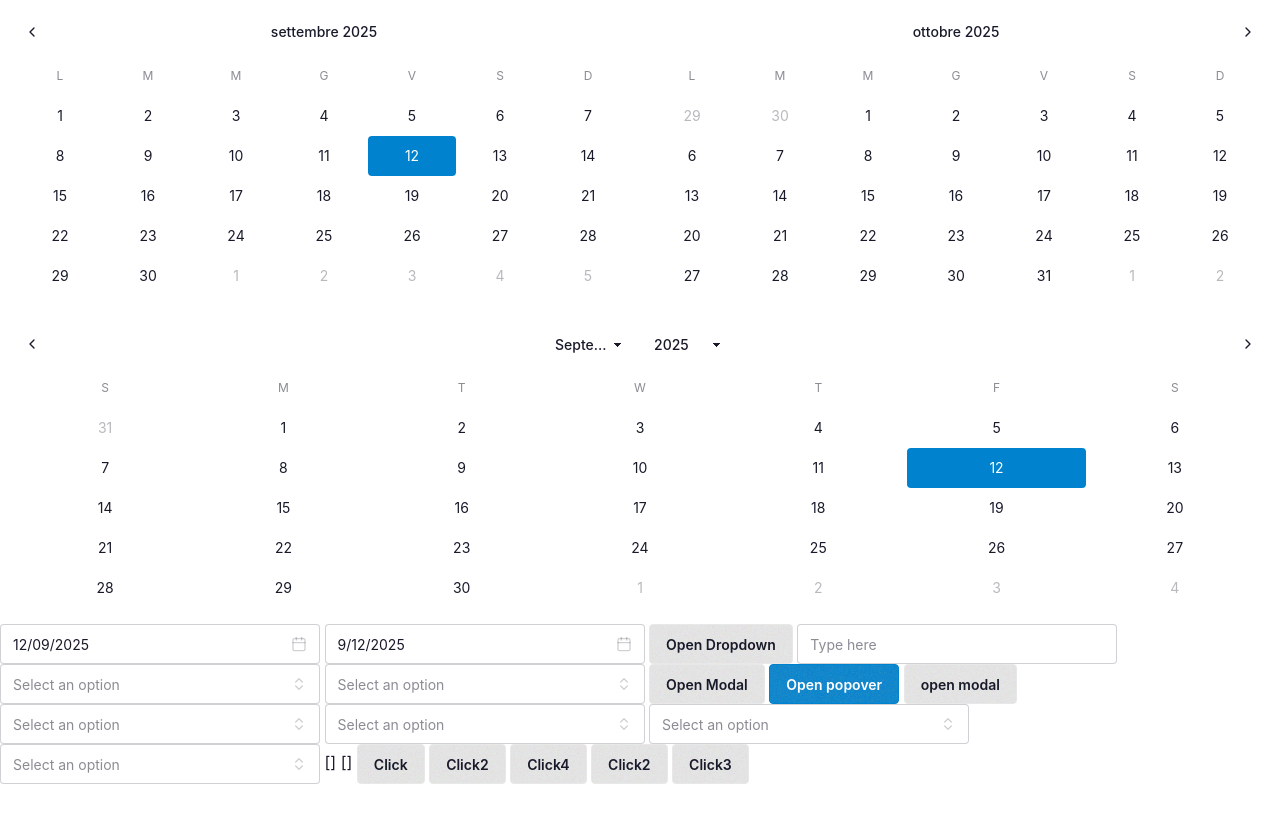
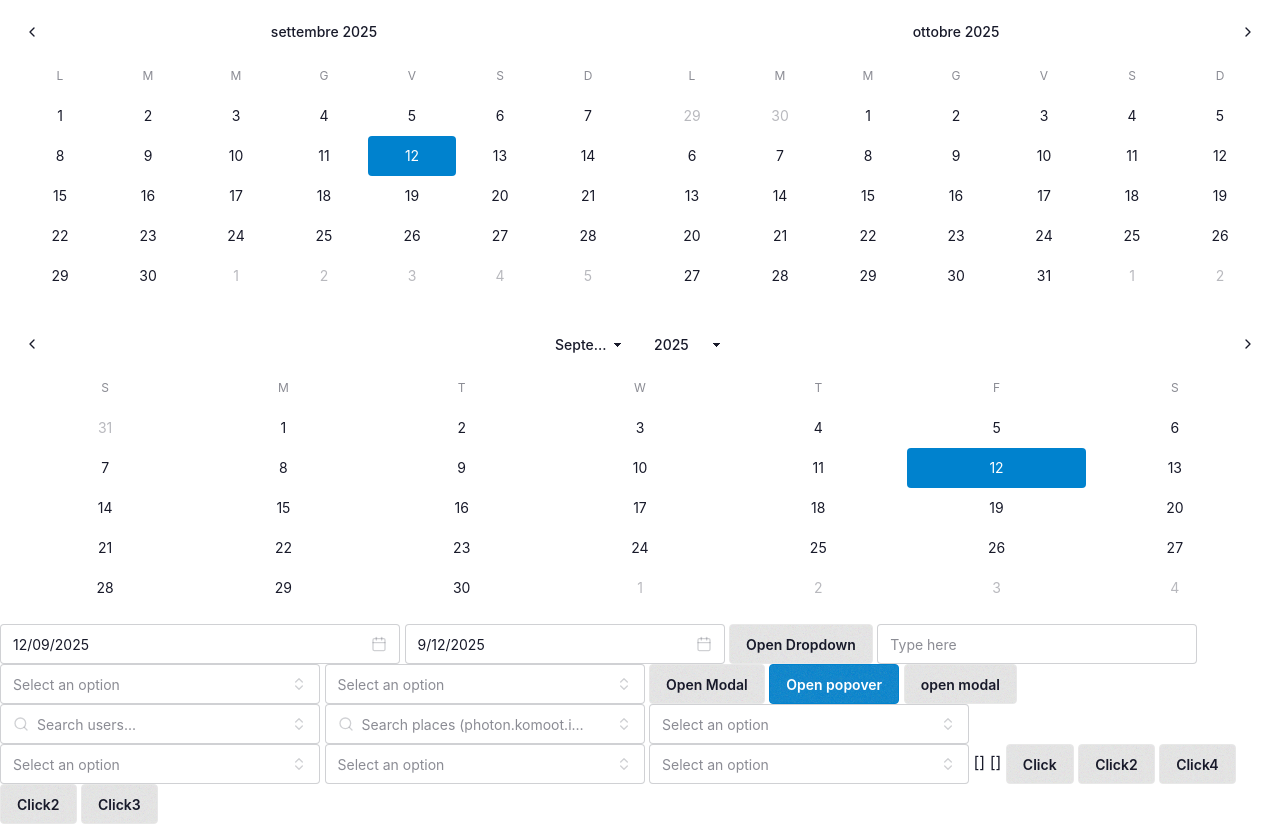
Before and after one commit to Damix48/svelte-daisy, a SvelteKit app: page / in a window 1280 px wide. Before the commit the page ends 800 px from the top, so only its background shows below. Built offline with nearby package versions, Linux system fonts and the light colour scheme.

Commit message:
feat: autocomplete

```diff
--- /dev/null
+++ b/src/lib/components/ui/autocomplete/Autocomplete.svelte
@@ -0,0 +1,210 @@
+<script lang="ts" generics="TItem">
+import { ChevronsUpDown, LoaderCircle, Search, X } from "@lucide/svelte";
+import type { HTMLInputAttributes } from "svelte/elements";
+import { Dropdown } from "../dropdown";
+import type { Snippet } from "svelte";
+
+let {
+  items = [],
+  search,
+  value = $bindable(undefined),
+  itemToString = (item: TItem) => (item == null ? "" : String(item)),
+  itemToId = (item: TItem) => (item == null ? "" : String(item)),
+  itemTemplate,
+  placeholder = "Search...",
+  minSearchLength,
+  disabled = false,
+  class: className = "",
+  ...restProps
+}: {
+  items?: TItem[];
+  search?: (query: string) => Promise<TItem[]>;
+  value?: string;
+  onValueChange?: (value: string) => void;
+  itemToString?: (item: TItem) => string;
+  itemToId?: (item: TItem) => string | number;
+  itemTemplate?: Snippet<[TItem]>;
+  placeholder?: string;
+  minSearchLength?: number;
+} & Omit<HTMLInputAttributes, "id" | "value" | "type"> = $props();
+
+const id = $props.id();
+const listboxId = `listbox-${id}`;
+
+const effectiveMinLength = $derived(minSearchLength ?? (search ? 1 : 0));
+
+let open = $state(false);
+let loading = $state(false);
+let results: TItem[] = $state([]);
+let highlightedIndex = $state(-1);
+let inputEl: HTMLInputElement | undefined = $state(undefined);
+let listboxEl: HTMLUListElement | undefined = $state(undefined);
+let itemElements: HTMLLIElement[] = $state([]);
+let isFocused = $state(false);
+let internalChange = $state(false);
+
+function fillValue(item: TItem) {
+  internalChange = true;
+  value = itemToString(item);
+  open = false;
+  highlightedIndex = -1;
+}
+
+function clearValue() {
+  internalChange = true;
+  value = undefined;
+  open = false;
+  highlightedIndex = -1;
+}
+
+async function handleKeyDown(e: KeyboardEvent) {
+  open = true;
+
+  const length = Array.isArray(filteredItems) ? filteredItems.length : await filteredItems.then((res) => res.length).catch(() => 0);
+
+  switch (e.key) {
+    case "ArrowDown": {
+      e.preventDefault();
+      if (length > 0) {
+        highlightedIndex = (highlightedIndex + 1) % length;
+      }
+      break;
+    }
+    case "ArrowUp": {
+      e.preventDefault();
+      if (length > 0) {
+        highlightedIndex = (Math.max(highlightedIndex, 0) - 1 + length) % length;
+      }
+      break;
+    }
+    case "Enter": {
+      if (highlightedIndex >= 0 && highlightedIndex < length) {
+        e.preventDefault();
+        fillValue(Array.isArray(filteredItems) ? filteredItems[highlightedIndex] : await filteredItems.then((res) => res[highlightedIndex]));
+      }
+      break;
+    }
+    case "Escape": {
+      open = false;
+      break;
+    }
+  }
+
+  itemElements[highlightedIndex]?.scrollIntoView({
+    block: "nearest",
+    behavior: "smooth"
+  });
+}
+
+function handleFocus(event: FocusEvent & { currentTarget: EventTarget & HTMLInputElement }) {
+  open = true;
+}
+
+function handleBlur(event: FocusEvent) {
+  if (event.relatedTarget === null) {
+    open = false;
+  }
+}
+
+const filteredItems = $derived.by(() => {
+  if (!value) return Promise.resolve(items);
+
+  if (!search) {
+    const lowerTerm = value.trim().toLowerCase();
+
+    return Promise.resolve(items.filter((item) => itemToString(item).trim().toLowerCase().includes(lowerTerm)));
+  }
+
+  return search(value);
+});
+</script>
+
+<Dropdown.Root {...restProps} {id} bind:open>
+  <div class="input inline-flex items-center overflow-hidden anchor-[--popover] {className}">
+    <Search size={16} class="shrink-0 text-(--input-color)" />
+    <input
+      bind:this={inputEl}
+      type="text"
+      bind:value
+      {placeholder}
+      {disabled}
+      autocomplete="off"
+      class="min-w-0 truncate bg-transparent outline-none border-0 p-0 grow"
+      role="combobox"
+      aria-haspopup="listbox"
+      aria-expanded={open}
+      aria-controls={listboxId}
+      aria-autocomplete="list"
+      onkeydown={handleKeyDown}
+      onfocus={handleFocus}
+      onblur={handleBlur}
+    >
+    {#if loading}
+      <LoaderCircle size={16} class="shrink-0 animate-spin text-(--input-color)" />
+    {/if}
+    {#if value}
+      <button
+        type="button"
+        class="shrink-0 self-stretch flex items-center justify-end min-w-8 disabled:opacity-40 focus-visible:outline-0 touch-hitbox"
+        {disabled}
+        onclick={clearValue}
+      >
+        <X size={16} class="text-(--input-color)" />
+      </button>
+    {/if}
+    <button
+      type="button"
+      class="shrink-0 self-stretch flex items-center justify-end min-w-8 ps-1 disabled:opacity-40 focus-visible:outline-0 touch-hitbox"
+      {disabled}
+      popovertarget="popover-{id}"
+      onblur={handleBlur}
+    >
+      <ChevronsUpDown size={16} class="text-(--input-color)" />
+    </button>
+  </div>
+
+  <Dropdown.Content class="bg-base-100 border-base-content/20 rounded-field dropdown-auto-size max-sm:dropdown-sheet mt-1 border-(length:--border) shadow-sm" popover="manual">
+    <ul
+      bind:this={listboxEl}
+      class="menu max-h-96 w-full flex-nowrap overflow-y-auto overscroll-contain"
+      id={listboxId}
+      role="listbox"
+      onkeydown={(e) => {
+				inputEl?.focus();
+				handleKeyDown(e);
+			}}
+    >
+      {#await filteredItems}
+        <li class="menu-disabled">
+          <div class="min-h-16 flex items-center-safe justify-center-safe">
+            <span class="loading loading-spinner"></span>
+          </div>
+        </li>
+      {:then results}
+        {#if results.length === 0}
+          <li class="menu-disabled"><span>No results found.</span></li>
+        {:else}
+          {#each results as item, i (itemToId(item))}
+            <li bind:this={itemElements[i]} role="option" aria-selected={false} class="scroll-my-16">
+              <button
+                type="button"
+                class={["flex w-full min-w-0 items-center gap-2 overflow-hidden text-left", i === highlightedIndex && "menu-focus"]}
+                onclick={() => fillValue(item)}
+              >
+                {#if itemTemplate}
+                  <div class="min-w-0 flex-1 overflow-hidden">
+                    {@render itemTemplate(item)}
+                  </div>
+                {:else}
+                  <span class="min-w-0 w-full truncate">{itemToString(item)}</span>
+                {/if}
+              </button>
+            </li>
+          {/each}
+        {/if}
+      {:catch error}
+        <li class="menu-disabled"><span>Error loading results</span></li>
+      {/await}
+    </ul>
+  </Dropdown.Content>
+</Dropdown.Root>
--- /dev/null
+++ b/src/lib/components/ui/autocomplete/index.ts
@@ -0,0 +1 @@
+export { default as Autocomplete } from "./Autocomplete.svelte";
--- a/src/lib/components/ui/dropdown/DropdownContent.svelte
+++ b/src/lib/components/ui/dropdown/DropdownContent.svelte
@@ -12,7 +12,7 @@ type DropdownContentProps = {
   children?: Snippet | undefined;
 };
 
-let { children, ...restProps }: DropdownContentProps & Omit<HTMLAttributes<HTMLDivElement>, "id" | "popovertarget" | "popover" | "popovertargetaction" | "ontoggle" | "onclose"> =
+let { children, popover, ...restProps }: DropdownContentProps & Omit<HTMLAttributes<HTMLDivElement>, "id" | "popovertarget" | "popovertargetaction" | "ontoggle" | "onclose"> =
   $props();
 
 restProps = mergeProps(restProps, {
@@ -28,7 +28,7 @@ $effect(() => {
 <div
   bind:this={popoverRef}
   id="popover-{c.id}"
-  popover="auto"
+  popover={popover ?? "auto"}
   ontoggle={({ newState }) => {
     c.open = newState === "open";
   }}
--- a/src/lib/components/ui/dropdown/DropdownRoot.svelte
+++ b/src/lib/components/ui/dropdown/DropdownRoot.svelte
@@ -29,4 +29,6 @@ const state = {
 context.set(state);
 </script>
 
-<div style="anchor-scope: --popover; display: contents;" aria-invalid={ariaInvalid} class:validator={className?.includes("validator")}>{@render children?.()}</div>
+<div style="anchor-scope: --popover; display: contents;" aria-invalid={ariaInvalid} class:validator={className?.includes("validator")}>
+  {@render children?.()}
+</div>
--- a/src/lib/components/ui/index.ts
+++ b/src/lib/components/ui/index.ts
@@ -1,3 +1,4 @@
+export * from "./autocomplete";
 export * from "./calendar";
 export * from "./dropdown";
 export * from "./input-number";
--- a/src/lib/components/ui/select/Select.svelte
+++ b/src/lib/components/ui/select/Select.svelte
@@ -215,7 +215,11 @@ let canCreate = $derived((createable === true || createable === "true") && searc
         {@const isSelected = selectedIds.has(itemToId(item))}
 
         <li bind:this={itemElements[i]} role="option" aria-selected={isSelected} class="scroll-my-16">
-          <button type="button" class:menu-focus={i === highlightedIndex} class="flex min-w-0 items-center gap-2 overflow-hidden text-left" onclick={() => handleClick(item)}>
+          <button
+            type="button"
+            class={["flex w-full min-w-0 items-center gap-2 overflow-hidden text-left", i === highlightedIndex && "menu-focus"]}
+            onclick={() => handleClick(item)}
+          >
             {#if itemTemplate}
               <div class="min-w-0 flex-1 overflow-hidden">
                 {@render itemTemplate(item, isSelected)}
--- a/src/routes/+page.svelte
+++ b/src/routes/+page.svelte
@@ -5,6 +5,7 @@ import Calendar from "$lib/components/ui/calendar/Calendar.svelte";
 import DatePicker from "$lib/components/ui/calendar/DatePicker.svelte";
 import Select from "$lib/components/ui/select/Select.svelte";
 import TreeSelect from "$lib/components/ui/select/TreeSelect.svelte";
+import Autocomplete from "$lib/components/ui/autocomplete/Autocomplete.svelte";
 import FormRoot from "$lib/Form/FormRoot.svelte";
 import Ciao from "./ciao.svelte";
 
@@ -79,12 +80,54 @@ let selectedNodes: Node[] = $state([]);
 
 let date = $state(new Date());
 let range = $state({ start: new Date(), end: new Date() });
+let acText = $state("");
+
+type PhotonFeature = {
+  properties: {
+    name: string;
+    country?: string;
+    state?: string;
+    city?: string;
+    osm_key: string;
+    osm_id: number;
+  };
+  geometry: { coordinates: [number, number] };
+};
+let placeText = $state("");
+
+let searchTimer: ReturnType<typeof setTimeout>;
+function searchPlace(q: string): Promise<PhotonFeature[]> {
+  clearTimeout(searchTimer);
+  return new Promise((resolve) => {
+    searchTimer = setTimeout(async () => {
+      if (q.length < 2) {
+        resolve([]);
+        return;
+      }
+      try {
+        const res = await fetch(`https://photon.komoot.io/api/?q=${encodeURIComponent(q)}&limit=5`);
+        const data = await res.json();
+
+        console.log(data);
+        resolve(data.features ?? []);
+      } catch {
+        resolve([]);
+      }
+    }, 300);
+  });
+}
+
+function photonToString(p: PhotonFeature): string {
+  const props = p.properties;
+  const parts = [props.name, props.city, props.state, props.country].filter(Boolean);
+  return parts.join(", ");
+}
 </script>
 
 <Calendar type="single" bind:value={date} locale="it" numberOfMonths={2} />
 <Calendar type="range" bind:value={range} showMonthSelect showYearSelect />
 
-<DatePicker type="single" bind:value={date} locale="it" placeholder="Pick a date" />
+<DatePicker type="single" bind:value={date} locale="it" placeholder="Pick a date" class="w-100" />
 <DatePicker type="range" bind:value={range} showMonthSelect showYearSelect placeholder="Pick a range" />
 
 <Dropdown.Root>
@@ -169,6 +212,19 @@ let range = $state({ start: new Date(), end: new Date() });
   </div>
 </div>
 
+<Autocomplete items={users} bind:value={acText} itemToId={(x) => x.id} itemToString={(x) => x.name} placeholder="Search users..." />
+{acText}
+
+<Autocomplete
+  search={searchPlace}
+  bind:value={placeText}
+  itemToId={(x) => x.properties.osm_id}
+  itemToString={photonToString}
+  placeholder="Search places (photon.komoot.io)..."
+  minSearchLength={2}
+/>
+{placeText}
+
 <!-- 1. DEFAULTS -->
 <!-- ✅ Valid: Infers type="single", bindingType="item". Expects User. -->
 <Select items={users} bind:selected={user} itemToId={(x) => x.id} itemToString={(x) => x.name} />
```
